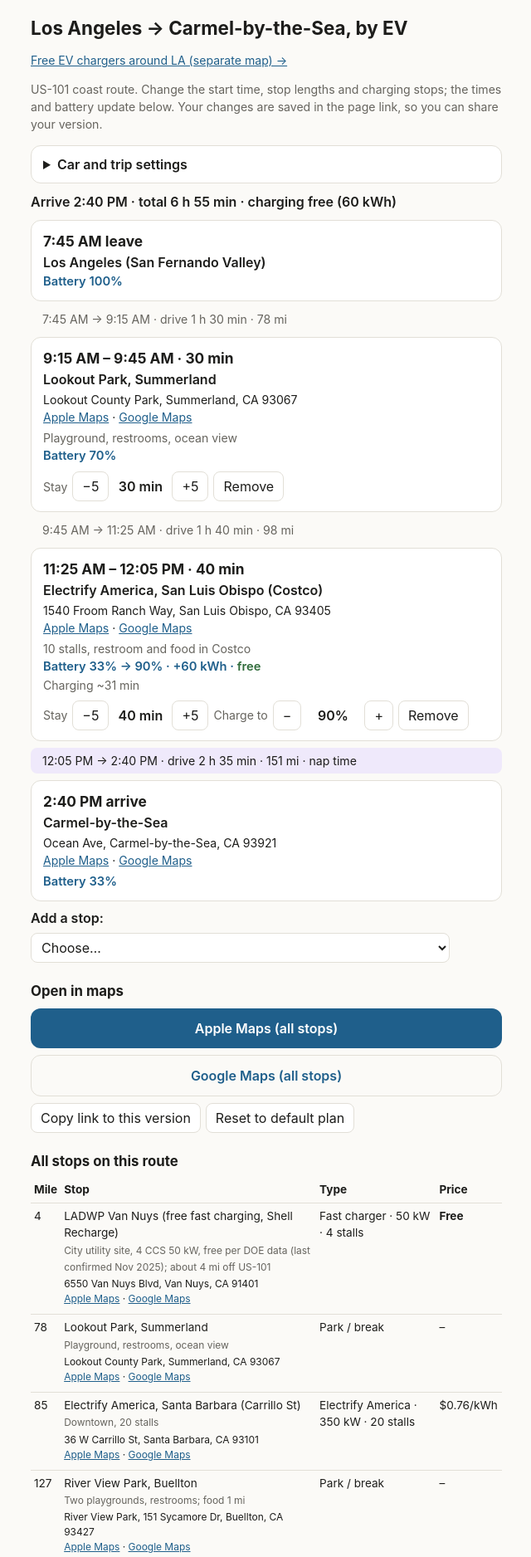
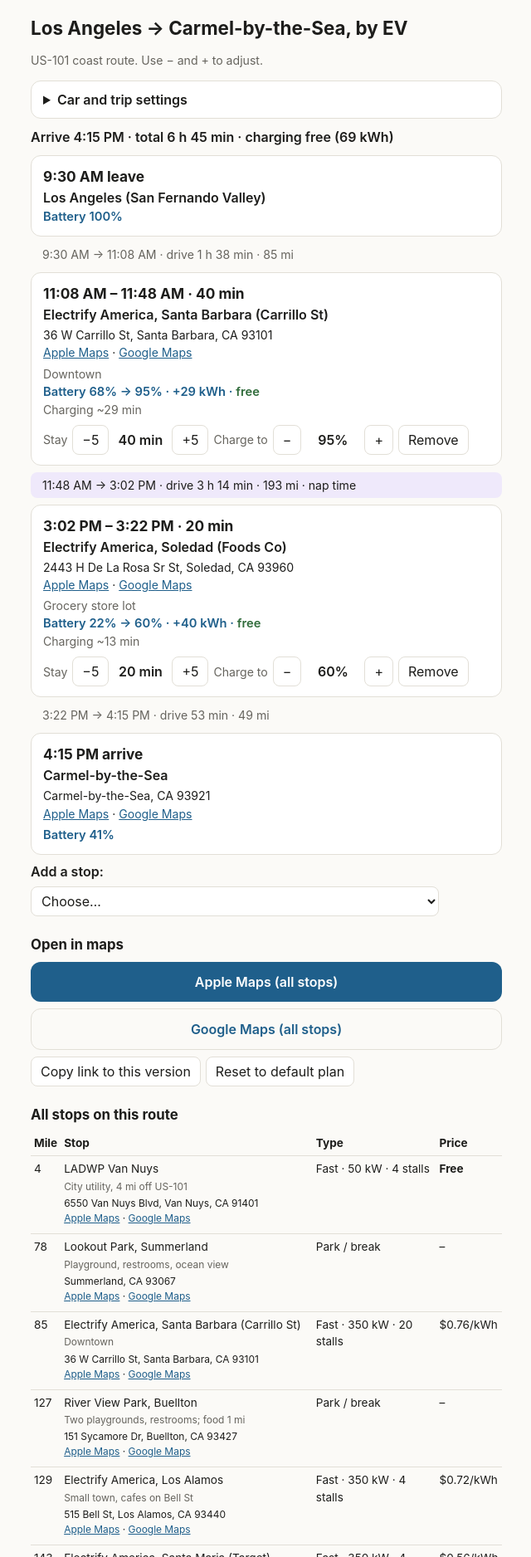
Before and after one commit to siplay01/ev-trip, a plain HTML site: page index.html in a window 1280 px wide. Shown: the top 1876 px of the page at 83% size, without its empty margins (319-959 px from the left). Drawn offline with Linux system fonts and the light colour scheme.

Commit message:
9:30 default plan, shorter text, charger link at the bottom

```diff
--- a/index.html
+++ b/index.html
@@ -50,8 +50,7 @@ td,th{border-bottom:1px solid var(--line);padding:5px 4px;text-align:left;vertic
 <body>
 <main>
 <h1>Los Angeles &rarr; Carmel-by-the-Sea, by EV</h1>
-<p class="mut"><a href="https://siplay01.github.io/chargers/">Free EV chargers around LA (separate map) &rarr;</a></p>
-<p class="mut">US-101 coast route. Change the start time, stop lengths and charging stops; the times and battery update below. Your changes are saved in the page link, so you can share your version.</p>
+<p class="mut">US-101 coast route. Use &minus; and + to adjust.</p>
 
 <details>
 <summary>Car and trip settings</summary>
@@ -66,7 +65,7 @@ td,th{border-bottom:1px solid var(--line);padding:5px 4px;text-align:left;vertic
 <label>to<input type="time" id="napB"></label>
 </div>
 <label class="chk"><input type="checkbox" id="ea"> Electrify America charging is free for me (car-maker credit)</label>
-<p class="mut">Defaults: 2025 BMW iX xDrive50 (105.2 kWh usable), planned at 2.5 mi/kWh. Charge times use a simplified charging curve and are estimates.</p>
+<p class="mut">BMW iX xDrive50. Charge times are estimates.</p>
 </details>
 
 <div class="sum" id="sum"></div>
@@ -84,36 +83,37 @@ td,th{border-bottom:1px solid var(--line);padding:5px 4px;text-align:left;vertic
 
 <h2>All stops on this route</h2>
 <div class="tw"><table id="cat"></table></div>
-<p class="mut">Prices are for non-Tesla, non-member drivers, as published by the networks and tracked by dcfctracker.com and kilowattindex.com on Nov 21&ndash;22, 2026 (Valta: ChargePoint data, May 2026). Check the network app before charging. Tesla Superchargers need a NACS adapter approved by your car maker. Drive times are typical estimates, not live traffic.</p>
+<p class="mut">Prices as of Nov 22, 2026. Drive times without traffic.</p>
+<p class="mut"><a href="https://siplay01.github.io/chargers/">Free chargers around LA</a></p>
 </main>
 
 <script>
 // Catalog: mile = miles from start along US-101; min = typical non-stop drive minutes from start.
 var P = [
  {id:"start", n:"Los Angeles (San Fernando Valley)", mile:0, min:0, q:"Los Angeles, CA"},
- {id:"ladwpVN", n:"LADWP Van Nuys (free fast charging, Shell Recharge)", t:"dc", mile:4, min:10, kw:50, stalls:4, p:0, d:"City utility site, 4 CCS 50 kW, free per DOE data (last confirmed Nov 2025); about 4 mi off US-101", q:"6550 Van Nuys Blvd, Van Nuys, CA 91401"},
+ {id:"ladwpVN", n:"LADWP Van Nuys", t:"dc", mile:4, min:10, kw:50, stalls:4, p:0, d:"City utility, 4 mi off US-101", q:"6550 Van Nuys Blvd, Van Nuys, CA 91401"},
  {id:"lookout", n:"Lookout Park, Summerland", t:"play", mile:78, min:90, d:"Playground, restrooms, ocean view", q:"Lookout County Park, Summerland, CA 93067"},
- {id:"eaSB", n:"Electrify America, Santa Barbara (Carrillo St)", t:"ea", mile:85, min:98, kw:350, stalls:20, p:0.76, d:"Downtown, 20 stalls", q:"36 W Carrillo St, Santa Barbara, CA 93101"},
+ {id:"eaSB", n:"Electrify America, Santa Barbara (Carrillo St)", t:"ea", mile:85, min:98, kw:350, stalls:20, p:0.76, d:"Downtown", q:"36 W Carrillo St, Santa Barbara, CA 93101"},
  {id:"buellton", n:"River View Park, Buellton", t:"play", mile:127, min:140, d:"Two playgrounds, restrooms; food 1 mi", q:"River View Park, 151 Sycamore Dr, Buellton, CA 93427"},
  {id:"eaLA", n:"Electrify America, Los Alamos", t:"ea", mile:129, min:142, kw:350, stalls:4, p:0.72, d:"Small town, cafes on Bell St", q:"515 Bell St, Los Alamos, CA 93440"},
  {id:"eaSM", n:"Electrify America, Santa Maria (Target)", t:"ea", mile:143, min:155, kw:350, stalls:4, p:0.56, d:"Target lot, restaurants nearby", q:"223 E Betteravia Rd, Santa Maria, CA 93454"},
- {id:"nissanSM", n:"Santa Maria Nissan (free fast charger, dealer hours)", t:"dc", mile:141, min:153, kw:50, stalls:1, p:0, d:"1 CCS ~50 kW, free per DOE data, dealership business hours; ask staff first", q:"1001 E Battles Rd, Santa Maria, CA 93454"},
- {id:"evgoSM", n:"EVgo, Santa Maria (Crossroads)", t:"dc", mile:143, min:155, kw:350, stalls:8, p:0.56, d:"Shopping center; possible $0.99 session fee", q:"2118 S Bradley Rd, Santa Maria, CA 93455"},
+ {id:"nissanSM", n:"Santa Maria Nissan", t:"dc", mile:141, min:153, kw:50, stalls:1, p:0, d:"Dealer hours only", q:"1001 E Battles Rd, Santa Maria, CA 93454"},
+ {id:"evgoSM", n:"EVgo, Santa Maria (Crossroads)", t:"dc", mile:143, min:155, kw:350, stalls:8, p:0.56, d:"Shopping center", q:"2118 S Bradley Rd, Santa Maria, CA 93455"},
  {id:"eaPismo", n:"Electrify America, Pismo Beach (Premium Outlets)", t:"ea", mile:160, min:172, kw:350, stalls:4, p:0.64, d:"Outlet mall", q:"333 Five Cities Dr, Pismo Beach, CA 93449"},
- {id:"teslaAG", n:"Tesla Supercharger, Arroyo Grande", t:"dc", mile:162, min:174, kw:325, stalls:48, p:0.60, d:"48 stalls; needs NACS adapter", q:"1160 W Branch St, Arroyo Grande, CA 93420"},
- {id:"eaSLO", n:"Electrify America, San Luis Obispo (Costco)", t:"ea", mile:176, min:190, kw:350, stalls:10, p:0.61, d:"10 stalls, restroom and food in Costco", q:"1540 Froom Ranch Way, San Luis Obispo, CA 93405"},
- {id:"sloRanch", n:"SLO Ranch Farms & Marketplace (free Level 2)", t:"l2", mile:176, min:189, kw:7, stalls:8, p:0, d:"8 J1772 ports listed as open to all vehicles; slow (~7 kW, ~7 kWh per hour); same street as Costco", q:"865 Froom Ranch Way, San Luis Obispo, CA 93405"},
- {id:"valta", n:"Santa Rosa Park, San Luis Obispo (Valta chargers)", t:"dc", mile:178, min:194, kw:62.5, stalls:4, p:0.21, d:"City park, playground, restrooms; $0.21/kWh 9am-2pm (May 2026 data)", q:"1050 Oak St, San Luis Obispo, CA 93405"},
+ {id:"teslaAG", n:"Tesla Supercharger, Arroyo Grande", t:"dc", mile:162, min:174, kw:325, stalls:48, p:0.60, d:"Needs NACS adapter", q:"1160 W Branch St, Arroyo Grande, CA 93420"},
+ {id:"eaSLO", n:"Electrify America, San Luis Obispo (Costco)", t:"ea", mile:176, min:190, kw:350, stalls:10, p:0.61, d:"Restroom and food in Costco", q:"1540 Froom Ranch Way, San Luis Obispo, CA 93405"},
+ {id:"sloRanch", n:"SLO Ranch Farms & Marketplace", t:"l2", mile:176, min:189, kw:7, stalls:8, p:0, d:"Slow, next to Costco", q:"865 Froom Ranch Way, San Luis Obispo, CA 93405"},
+ {id:"valta", n:"Santa Rosa Park, San Luis Obispo (Valta)", t:"dc", mile:178, min:194, kw:62.5, stalls:4, p:0.21, d:"Playground, restrooms; $0.21 price 9am-2pm", q:"1050 Oak St, San Luis Obispo, CA 93405"},
  {id:"eaAtas", n:"Electrify America, Atascadero (Mission Oaks)", t:"ea", mile:200, min:216, kw:350, stalls:4, p:0.64, d:"Shopping center", q:"2050 El Camino Real, Atascadero, CA 93422"},
  {id:"eaPaso", n:"Electrify America, Paso Robles (downtown)", t:"ea", mile:206, min:222, kw:350, stalls:4, p:0.64, d:"Downtown Spring St", q:"1511 Spring St, Paso Robles, CA 93446"},
- {id:"kingcity", n:"San Lorenzo Park, King City", t:"play", mile:259, min:274, d:"Playgrounds, lawn, river trail; open 8am-5pm in Nov", q:"San Lorenzo Park, King City, CA 93930"},
+ {id:"kingcity", n:"San Lorenzo Park, King City", t:"play", mile:259, min:274, d:"Playgrounds; open 8am-5pm", q:"San Lorenzo Park, King City, CA 93930"},
  {id:"eaSol", n:"Electrify America, Soledad (Foods Co)", t:"ea", mile:278, min:292, kw:350, stalls:4, p:0.64, d:"Grocery store lot", q:"2443 H De La Rosa Sr St, Soledad, CA 93960"},
  {id:"eaCarmel", n:"Electrify America, Carmel (The Barnyard)", t:"ea", mile:325, min:340, kw:350, stalls:10, p:0.68, d:"Shopping village with restaurants", q:"26400 Carmel Rancho Ln, Carmel, CA 93923"},
  {id:"end", n:"Carmel-by-the-Sea", mile:327, min:345, q:"Ocean Ave, Carmel-by-the-Sea, CA 93921"}
 ];
 var byId = {}; P.forEach(function(p){byId[p.id]=p;});
-var DEF = {dep:"07:45", eff:2.5, batt:105.2, start:100, reserve:15, carkw:195, napA:"12:00", napB:"15:00", ea:true,
-  stops:[{id:"lookout",dur:30},{id:"eaSLO",dur:40,to:90}]};
+var DEF = {dep:"09:30", eff:2.5, batt:105.2, start:100, reserve:15, carkw:195, napA:"12:00", napB:"15:00", ea:true,
+  stops:[{id:"eaSB",dur:40,to:95},{id:"eaSol",dur:20,to:60}]};
 var S;
 
 var PRESETS = {
@@ -172,8 +172,9 @@ function render(){
 }
 
 function addr(q){
-  var e=encodeURIComponent(q);
-  return '<div class="addr">'+q+'<br><a href="https://maps.apple.com/?q='+e+'">Apple Maps</a> &middot; <a href="https://www.google.com/maps/search/?api=1&amp;query='+e+'">Google Maps</a></div>';
+  var e=encodeURIComponent(q), s=q.split(", ");
+  if (!/^\d/.test(s[0]) && s.length>2) s.shift();
+  return '<div class="addr">'+s.join(", ")+'<br><a href="https://maps.apple.com/?q='+e+'">Apple Maps</a> &middot; <a href="https://www.google.com/maps/search/?api=1&amp;query='+e+'">Google Maps</a></div>';
 }
 function card(id, time, place, bat, warn, c){
   var h = '<div class="card"><div class="time">'+time+'</div><div class="place">'+place+'</div>';
@@ -207,7 +208,7 @@ function addList(){
 function catalog(){
   var h = "<tr><th>Mile</th><th>Stop</th><th>Type</th><th>Price</th></tr>";
   P.forEach(function(p){ if (!p.t) return;
-    var ty = p.t==="play"?"Park / break": (p.t==="ea"?"Electrify America":p.t==="l2"?"Level 2 (slow)":"Fast charger")+" &middot; "+p.kw+" kW &middot; "+p.stalls+" "+(p.t==="l2"?"ports":"stalls");
+    var ty = p.t==="play"?"Park / break": (p.t==="l2"?"Slow":"Fast")+" &middot; "+p.kw+" kW &middot; "+p.stalls+" "+(p.t==="l2"?"ports":"stalls");
     h += "<tr><td>"+p.mile+"</td><td>"+p.n+"<br><span class='mut'>"+p.d+"</span>"+addr(p.q)+"</td><td>"+ty+"</td><td>"+(p.p===0?"<b>Free</b>":p.p!=null?"$"+p.p.toFixed(2)+"/kWh":"&ndash;")+"</td></tr>"; });
   document.getElementById("cat").innerHTML = h;
 }
```
